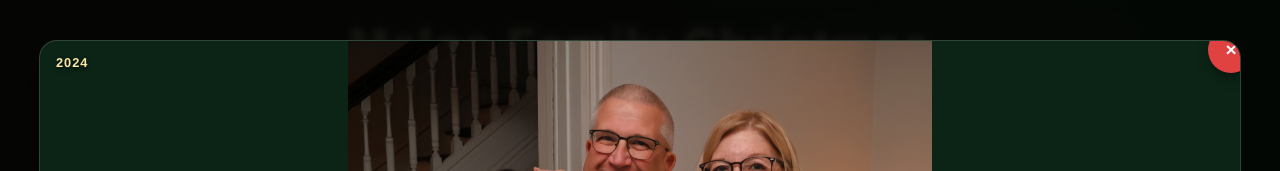
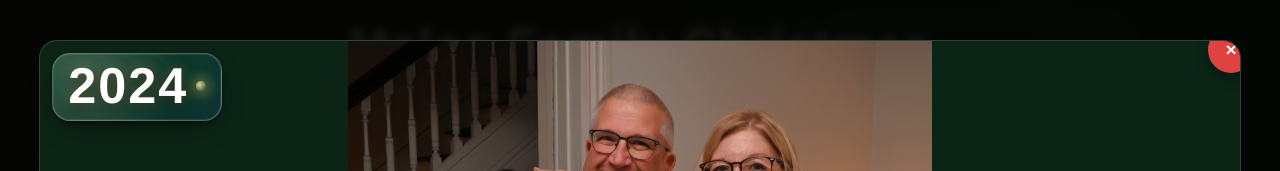
Before and after one commit to JoshuaRogan/maloschristmas, a React (Create React App) app: page / in a window 1280 px wide. Both pictures are taken after a click on the element 156 px from the left and 778 px from the top of the page. Shown: the top 171 px of the page. Built offline with nearby package versions, Linux system fonts and the light colour scheme.

Commit message:
improve year visual

```diff
--- a/src/components/WinnerCarousel.js
+++ b/src/components/WinnerCarousel.js
@@ -204,9 +204,7 @@ export default function WinnerCarousel({ year, onClose, winnerImageMap }) {
               )}
             </>
           )}
-          <CarouselYear style={{ position: 'absolute', left: 16, top: 14 }}>
-            {current.year}
-          </CarouselYear>
+          <CarouselYear aria-live="polite">{current.year}</CarouselYear>
           <CarouselCloseButton onClick={onClose} aria-label="Close carousel">
             ×
           </CarouselCloseButton>
--- a/src/components/styled.js
+++ b/src/components/styled.js
@@ -716,10 +716,58 @@ export const CarouselCloseButton = styled.button`
   }
 `;
 export const CarouselYear = styled.div`
-  font-size: 0.8rem;
-  letter-spacing: 1px;
-  font-weight: 600;
-  text-transform: uppercase;
-  color: #ffe6a8;
-  text-shadow: 0 2px 4px rgba(0, 0, 0, 0.6);
+  position: absolute;
+  top: 12px;
+  left: 12px;
+  padding: 0.45rem 0.95rem 0.55rem;
+  font-size: clamp(1.9rem, 4vw, 3.15rem);
+  font-weight: 800;
+  letter-spacing: 2px;
+  line-height: 1;
+  color: #fff;
+  background:
+    radial-gradient(circle at 18% 25%, rgba(255, 255, 255, 0.18), transparent 65%),
+    linear-gradient(135deg, rgba(18, 70, 40, 0.75), rgba(14, 55, 60, 0.7));
+  backdrop-filter: blur(8px) brightness(1.15) saturate(1.15);
+  -webkit-backdrop-filter: blur(8px) brightness(1.15) saturate(1.15);
+  border: 1px solid rgba(255, 255, 255, 0.25);
+  border-radius: 18px;
+  box-shadow:
+    0 10px 28px -12px rgba(0, 0, 0, 0.75),
+    0 2px 6px -2px rgba(0, 0, 0, 0.6),
+    0 0 0 1px rgba(255, 255, 255, 0.08) inset;
+  text-shadow:
+    0 4px 14px rgba(0, 0, 0, 0.7),
+    0 0 12px rgba(255, 210, 90, 0.35);
+  display: flex;
+  align-items: center;
+  gap: 0.5rem;
+  pointer-events: none; /* purely informational */
+  user-select: none;
+  &:after {
+    content: '';
+    width: 10px;
+    height: 10px;
+    border-radius: 50%;
+    background: radial-gradient(circle at 35% 35%, #ffe8a3, rgba(255, 232, 163, 0));
+    box-shadow: 0 0 12px 4px rgba(255, 210, 90, 0.4);
+    animation: pulseYear 3.8s ease-in-out infinite;
+    opacity: 0.85;
+  }
+  @keyframes pulseYear {
+    0%,
+    100% {
+      transform: scale(0.9);
+      opacity: 0.75;
+    }
+    50% {
+      transform: scale(1.15);
+      opacity: 1;
+    }
+  }
+  @media (max-width: 600px) {
+    padding: 0.4rem 0.8rem 0.5rem;
+    border-radius: 14px;
+    letter-spacing: 1.2px;
+  }
 `;
```
